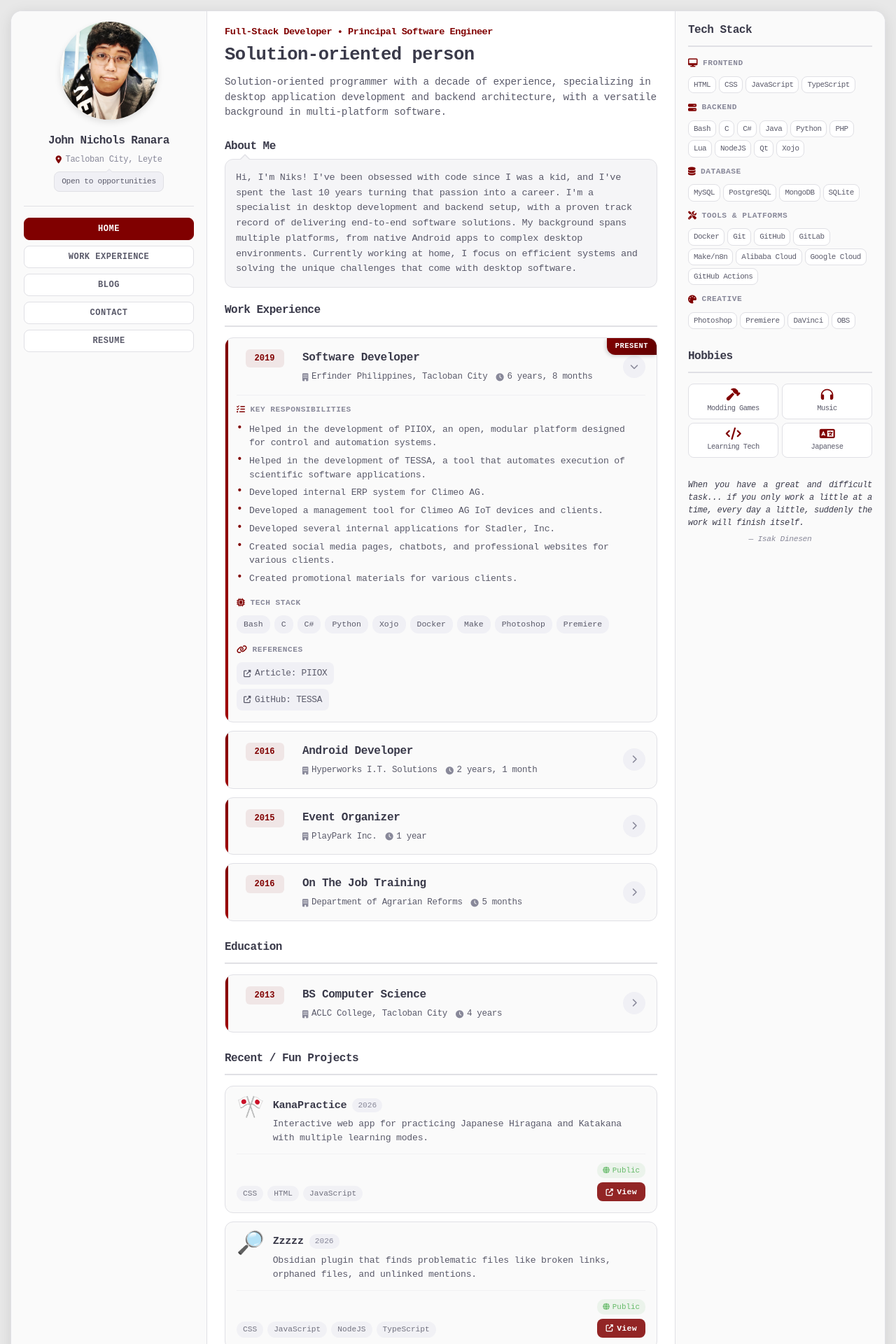
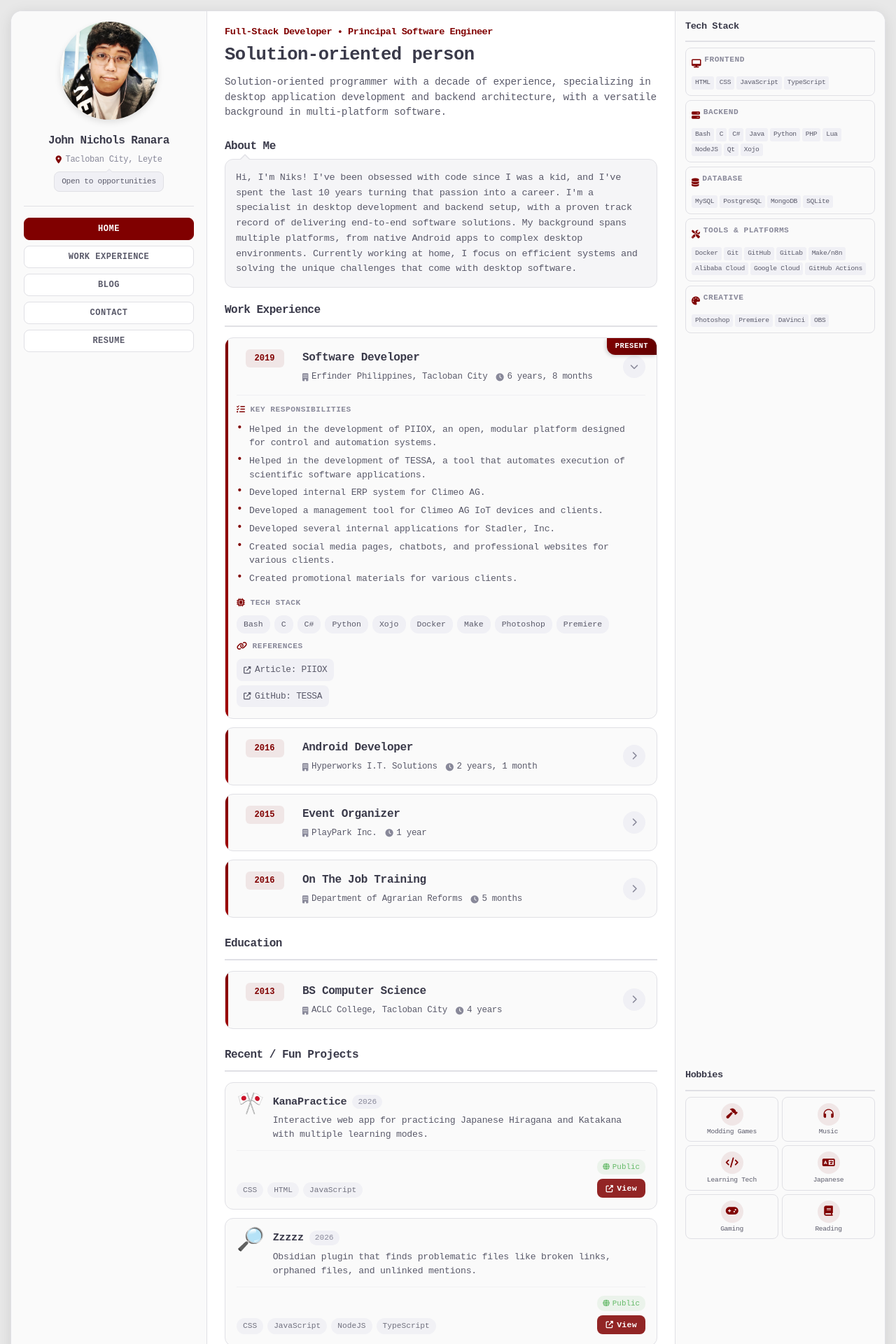
Before and after one commit to 0xb01/0xb01.github.io, a Jekyll site: the page built from index.html, in a window 1280 px wide. Shown: the top 1920 px of the page at 70% size. Built offline with Jekyll 4.4.1, drawn with Linux system fonts in a browser that asks for light colours; some web fonts are replaced.

Commit message:
Redesigned Tech Stack, Hobbies and Quotes

```diff
--- a/_data/techstack.yml
+++ b/_data/techstack.yml
@@ -67,7 +67,7 @@
       - DaVinci
       - OBS
 
-# Hobbies (max 4 items)
+# Hobbies (max 6 items)
 hobbies:
   - name: Modding Games
     icon: fa-hammer
@@ -77,3 +77,7 @@
     icon: fa-code
   - name: Japanese
     icon: fa-language
+  - name: Gaming
+    icon: fa-gamepad
+  - name: Reading
+    icon: fa-book
--- a/_includes/hobbies-render.html
+++ b/_includes/hobbies-render.html
@@ -1,15 +1,18 @@
 {%- comment -%}
   Hobbies Include
   Renders hobbies from _data/techstack.yml
+  Design: Circular icon badges with tooltip-style names
 
   Usage: {% include hobbies-render.html %}
 {%- endcomment -%}
 
-<div class="hobbies-list">
-  {%- for hobby in site.data.techstack.hobbies limit: 4 -%}
-    <div class="hobby-item">
-      <i class="fas {{ hobby.icon }}"></i>
-      <span>{{ hobby.name }}</span>
+<div class="hobbies-grid">
+  {%- for hobby in site.data.techstack.hobbies limit: 6 -%}
+    <div class="hobby-badge" title="{{ hobby.name }}">
+      <div class="hobby-badge-icon">
+        <i class="fas {{ hobby.icon }}"></i>
+      </div>
+      <span class="hobby-badge-name">{{ hobby.name }}</span>
     </div>
   {%- endfor -%}
 </div>
--- a/_includes/quote-render.html
+++ b/_includes/quote-render.html
@@ -1,11 +1,15 @@
 {%- comment -%}
   Quote Include
   Renders quote from _data/profile.yml
+  Design: Highlighted quote card with decorative elements
 
   Usage: {% include quote-render.html %}
 {%- endcomment -%}
 
-<div class="quote-section">
-  <p class="quote-text">{{ site.data.profile.quote.text }}</p>
-  <span class="quote-author">— {{ site.data.profile.quote.author }}</span>
+<div class="quote-card">
+  <div class="quote-card-icon">
+    <i class="fas fa-quote-left"></i>
+  </div>
+  <p class="quote-card-text">{{ site.data.profile.quote.text }}</p>
+  <span class="quote-card-author">— {{ site.data.profile.quote.author }}</span>
 </div>
--- a/_includes/tech-stack-render.html
+++ b/_includes/tech-stack-render.html
@@ -1,13 +1,14 @@
 {%- comment -%}
   Tech Stack Include
   Renders tech stack from _data/techstack.yml
+  Design: Compact skill cards with icons
 
   Usage: {% include tech-stack-render.html context='sidebar' %}
          {% include tech-stack-render.html context='resume' %}
 
   Parameters:
-    - context: 'sidebar' for 3rd column layout (uses tech-item class)
-               'resume' for resume layout (uses resume-tag class)
+    - context: 'sidebar' for 3rd column layout
+               'resume' for resume layout
 
   Each category in techstack.yml can have:
     show_in: resume  (only in resume)
@@ -47,20 +48,14 @@
       </div>
     {%- else -%}
       <!-- Sidebar View -->
-      <div class="tech-category">
-        <h4 class="tech-category-title">
-          {%- if category.icon == 'fa-language' -%}<i class="fas fa-language"></i>
-          {%- elsif category.icon == 'fa-desktop' -%}<i class="fas fa-desktop"></i>
-          {%- elsif category.icon == 'fa-server' -%}<i class="fas fa-server"></i>
-          {%- elsif category.icon == 'fa-database' -%}<i class="fas fa-database"></i>
-          {%- elsif category.icon == 'fa-tools' -%}<i class="fas fa-tools"></i>
-          {%- elsif category.icon == 'fa-palette' -%}<i class="fas fa-palette"></i>
-          {%- endif -%}
-          {{ category.name }}
-        </h4>
-        <div class="tech-list">
+      <div class="skill-card">
+        <div class="skill-card-header">
+          <i class="fas {{ category.icon }} skill-card-icon"></i>
+          <h4 class="skill-card-title">{{ category.name }}</h4>
+        </div>
+        <div class="skill-card-tags">
           {%- for item in category.items -%}
-            <span class="tech-item">{{ item }}</span>
+            <span class="skill-tag">{{ item }}</span>
           {%- endfor -%}
         </div>
       </div>
--- a/res/style.css
+++ b/res/style.css
@@ -113,14 +113,15 @@
 .column-3 {
     background-color: #fafafa;
     border-left: 1px solid var(--border-color);
-    font-size: 0.75rem;
-    padding: 15px 18px;
+    font-size: 0.7rem;
+    padding: 12px 14px;
     display: flex;
     flex-direction: column;
 }
 
 .column-3 .section-title {
-    font-size: 1rem;
+    font-size: 0.85rem;
+    margin-bottom: 8px;
 }
 
 /* Desktop-only column overflow styles */
@@ -1600,108 +1601,173 @@
 
 /* ==================== column 3 ==================== */
 
-/* Tech Stack Section */
+/* Tech Stack Section - Compact Card Design */
 .tech-stack-section {
-    margin-bottom: 15px;
-}
-
-.tech-category {
-    margin-bottom: 12px;
-}
-
-.tech-category-title {
+    margin-bottom: 10px;
+}
+
+.skill-card {
+    background-color: var(--card-bg);
+    border: 1px solid var(--border-color);
+    border-radius: var(--radius-sm);
+    padding: 8px;
+    margin-bottom: 6px;
+    transition: all 0.2s;
+}
+
+.skill-card:hover {
+    border-color: var(--accent-color);
+    box-shadow: 0 2px 8px rgba(0, 0, 0, 0.05);
+    transform: translateX(-2px);
+}
+
+.skill-card-header {
     display: flex;
     align-items: center;
     gap: 5px;
+    margin-bottom: 5px;
+}
+
+.skill-card-icon {
+    color: var(--accent-color);
     font-size: 0.75rem;
+}
+
+.skill-card-title {
+    font-size: 0.65rem;
     font-weight: 600;
     color: var(--text-primary);
-    margin-bottom: 8px;
-    letter-spacing: -0.2px;
-}
-
-.tech-category-title i {
-    color: var(--accent-color);
-    font-size: 0.85rem;
-}
-
-.tech-list {
+    margin: 0;
+    text-transform: uppercase;
+    letter-spacing: 0.3px;
+}
+
+.skill-card-tags {
     display: flex;
     flex-wrap: wrap;
-    gap: 4px;
-}
-
-.tech-item {
+    gap: 3px;
+}
+
+.skill-tag {
     display: inline-block;
-    padding: 3px 7px;
-    background-color: var(--container-bg);
-    border: 1px solid var(--border-color);
-    border-radius: var(--radius-sm);
-    font-size: 0.68rem;
+    padding: 2px 5px;
+    background-color: var(--tag-bg);
+    border-radius: 3px;
+    font-size: 0.6rem;
     color: var(--text-secondary);
-    letter-spacing: -0.5px;
+    letter-spacing: -0.3px;
     user-select: none;
-}
-
-/* Hobbies Section */
+    transition: all 0.2s;
+}
+
+.skill-tag:hover {
+    background-color: var(--accent-color);
+    color: white;
+    transform: translateY(-1px);
+}
+
+/* Hobbies Section - Compact Badge Design */
 .hobbies-section {
-}
-
-.hobbies-list {
+    margin-bottom: 10px;
+}
+
+.hobbies-grid {
     display: grid;
     grid-template-columns: repeat(2, 1fr);
     gap: 5px;
 }
 
-.hobby-item {
+.hobby-badge {
     display: flex;
     flex-direction: column;
     align-items: center;
-    padding: 6px 5px;
-    background-color: var(--container-bg);
+    padding: 8px 5px;
+    background-color: var(--card-bg);
     border: 1px solid var(--border-color);
     border-radius: var(--radius-sm);
     cursor: default;
     user-select: none;
-}
-
-.hobby-item:hover {
-    transform: none;
-}
-
-.hobby-item i {
-    font-size: 1.1rem;
+    transition: all 0.2s;
+}
+
+.hobby-badge:hover {
+    border-color: var(--accent-color);
+    box-shadow: 0 2px 6px rgba(0, 0, 0, 0.05);
+    transform: translateY(-2px);
+}
+
+.hobby-badge-icon {
+    width: 32px;
+    height: 32px;
+    display: flex;
+    align-items: center;
+    justify-content: center;
+    background-color: rgba(128, 0, 0, 0.08);
+    border-radius: 50%;
+    margin-bottom: 4px;
+}
+
+.hobby-badge-icon i {
     color: var(--accent-color);
-    margin-bottom: 3px;
-}
-
-.hobby-item span {
-    font-size: 0.65rem;
+    font-size: 0.9rem;
+}
+
+.hobby-badge:hover .hobby-badge-icon {
+    background-color: var(--accent-color);
+}
+
+.hobby-badge:hover .hobby-badge-icon i {
+    color: white;
+}
+
+.hobby-badge-name {
+    font-size: 0.6rem;
     color: var(--text-secondary);
     text-align: center;
-    letter-spacing: -0.5px;
-}
-
-/* Quote Section */
-.quote-section {
-    margin-top: 15px;
-    text-align: center;
-}
-
-.quote-text {
-    font-size: 0.75rem;
+    letter-spacing: -0.3px;
+    font-weight: 500;
+    line-height: 1.1;
+}
+
+/* Quote Section - Compact Card Design */
+.quote-card {
+    background: linear-gradient(135deg, #fafafa, #f5f5f7);
+    border: 1px solid var(--border-color);
+    border-left: 2px solid var(--accent-color);
+    border-radius: var(--radius-sm);
+    padding: 8px 10px;
+    position: relative;
+}
+
+.quote-card-icon {
+    position: absolute;
+    top: 5px;
+    right: 8px;
+    color: var(--accent-color);
+    opacity: 0.15;
+    font-size: 1.2rem;
+}
+
+.quote-card-text {
+    font-size: 0.68rem;
     font-style: italic;
     color: var(--text-primary);
-    margin-bottom: 5px;
-    letter-spacing: -0.3px;
-    line-height: 1.5;
-    text-align: justify;
-}
-
-.quote-author {
-    font-size: 0.7rem;
+    margin: 0 0 5px 0;
+    letter-spacing: -0.2px;
+    line-height: 1.4;
+    text-align: left;
+}
+
+.quote-card-author {
+    font-size: 0.62rem;
     color: var(--text-muted);
     font-style: italic;
+    font-weight: 500;
+}
+
+/* Anchor quote to bottom of column 3 */
+.column-3 {
+    justify-content: space-between;
 }
 
 /* Resume Section */
```
Also changed, not shown: 6 other files.
